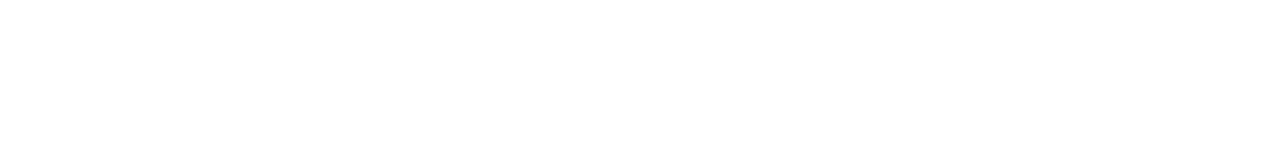
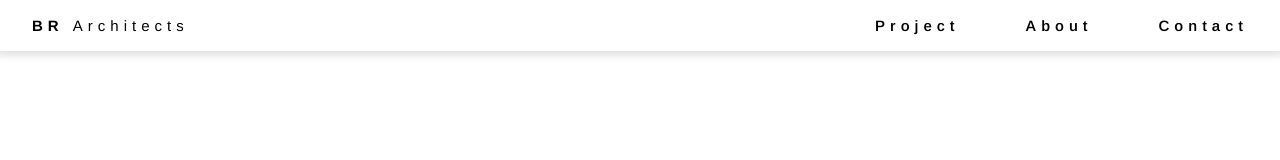
Before and after one commit to Joshua4221/architects_housing, a plain HTML site: page index.html in a window 1280 px wide. Drawn offline with nearby package versions, Linux system fonts and the light colour scheme.

Commit message:
latest project

```diff
--- a/index.html
+++ b/index.html
@@ -4,6 +4,46 @@
     <meta charset="UTF-8" />
     <meta name="viewport" content="width=device-width, initial-scale=1.0" />
     <title>Document</title>
+
+    <link rel="preconnect" href="https://fonts.googleapis.com" />
+    <link rel="preconnect" href="https://fonts.gstatic.com" crossorigin />
+    <link
+      href="https://fonts.googleapis.com/css2?family=Arimo:wght@400;500;600;700&display=swap"
+      rel="stylesheet"
+    />
+
+    <link rel="stylesheet" href="./styles/style.css" />
   </head>
-  <body></body>
+  <body>
+    <!-- nav bar -->
+    <div class="flexAlignSpaceBetween navbar">
+      <div class="flexAlignJustifyCenter navbarLogo">
+        <h3>BR <span>Architects</span></h3>
+      </div>
+
+      <div class="flexAlignCenter navLinks">
+        <a href="#">Project</a>
+        <a href="#">About</a>
+        <a href="#">Contact</a>
+      </div>
+    </div>
+
+    <!-- hero section -->
+    <div></div>
+
+    <!-- Project Section -->
+    <div></div>
+
+    <!-- About us Section -->
+    <div></div>
+
+    <!-- Contact us Section -->
+    <div></div>
+
+    <!-- fotter hero section -->
+    <div></div>
+
+    <!-- Fotter -->
+    <div></div>
+  </body>
 </html>
--- /dev/null
+++ b/styles/style.css
@@ -0,0 +1,79 @@
+* {
+  padding: 0;
+  margin: 0;
+  box-sizing: border-box;
+}
+
+body {
+  font-family: "Arimo", sans-serif;
+}
+
+.flexAlignSpaceBetween {
+  display: flex;
+  align-items: center;
+  justify-content: space-between;
+}
+
+.flexAlignJustifyCenter {
+  display: flex;
+  align-items: center;
+  justify-content: center;
+}
+
+.flexAlignCenter {
+  display: flex;
+  align-items: center;
+}
+
+.navbar {
+  background-color: white;
+  box-shadow: 0px 0px 8px 4px #00000021;
+  padding: 8px 14px;
+  width: 100vw;
+  position: fixed;
+  top: 0;
+}
+
+.navbarLogo {
+  padding: 6px 18px;
+}
+
+.navbarLogo:hover {
+  background-color: #00000029;
+  cursor: pointer;
+}
+
+.navbarLogo h3 {
+  font-size: 15px;
+  font-weight: 700;
+  line-height: 23px;
+  color: #000000;
+  letter-spacing: 5px;
+}
+
+.navbarLogo h3 span {
+  font-size: 15px;
+  font-weight: 400;
+  line-height: 23px;
+  color: #000000;
+}
+
+.navLinks {
+  gap: 30px;
+}
+
+.navLinks a {
+  text-decoration: none;
+  color: #000000;
+  font-size: 15px;
+  font-weight: 600;
+  line-height: 23px;
+  color: #000000;
+  letter-spacing: 5px;
+  padding: 6px 18px;
+}
+
+.navLinks a:hover {
+  background-color: #00000029;
+  cursor: pointer;
+}
```
Also changed, not shown: assest/images/architect_hero.jpg (added), assest/images/project 1.jpg (added), assest/images/project 2.jpg (added), assest/images/project 3.jpg (added), assest/images/project 5.jpg (added), assest/images/project 6.jpg (added), assest/images/project 7.jpg (added), assest/images/project 8.jpg (added), assest/images/projectt 4.jpg (added).
